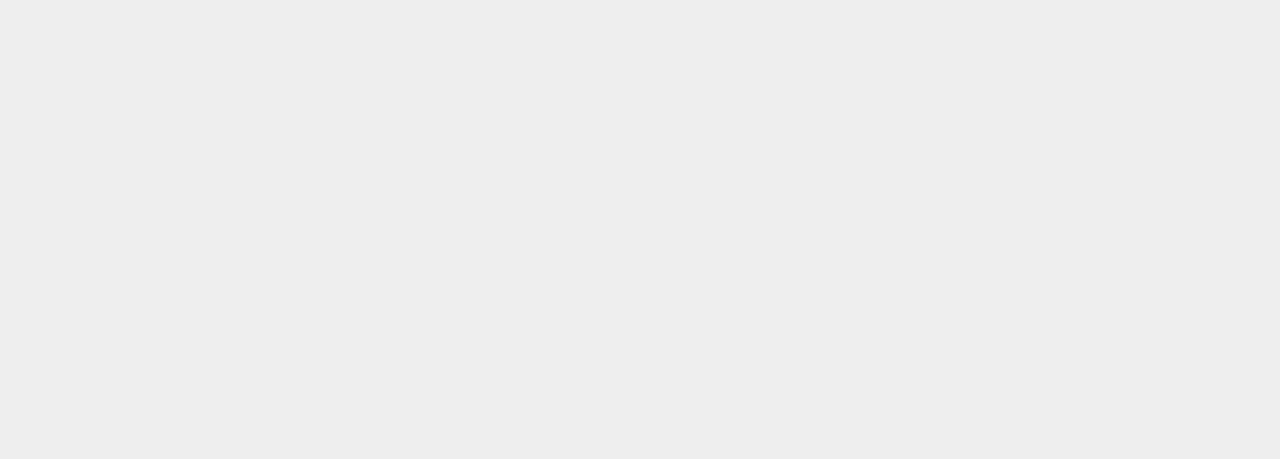
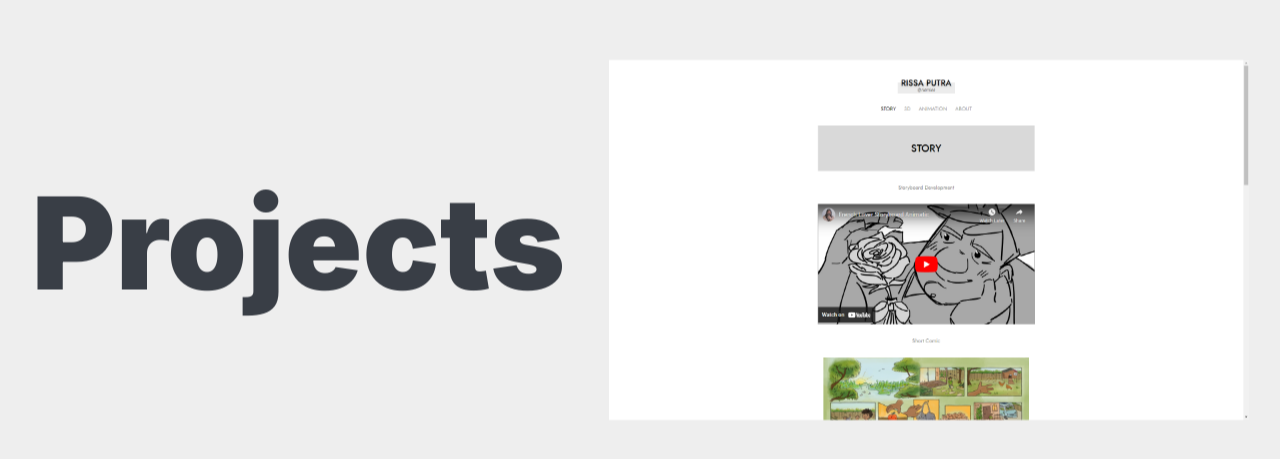
Before and after one commit to tanuarta/tanuarta.github.io, a React (Create React App) app in the folder tanuarta/: page / in a window 1280 px wide. Shown: the part 1211-1670 px from the top of the page. Before the commit the page ends 1502 px from the top, so only its background shows below. Built offline with nearby package versions, Linux system fonts and the light colour scheme.

Commit message:
Starting to add project

```diff
--- a/tanuarta/src/Pages/Home.jsx
+++ b/tanuarta/src/Pages/Home.jsx
@@ -3,6 +3,7 @@ import Header from '../Components/Header';
 import styles from './Home.module.scss'
 import Marquee from "react-fast-marquee";
 import { useParallax } from 'react-scroll-parallax';
+import riemiee from '../Media/riemiee.PNG'
 
 const Home = ({ setCursorMode }) => {
   const { ref: projectRef } = useParallax({ speed: 40 });
@@ -47,9 +48,15 @@ const Home = ({ setCursorMode }) => {
 
 
 
-      <div className={styles.box2}>
-        <div ref={projectRef} className={styles.proj}>
+      <div ref={projectRef} className={styles.box2}>
+        <div className={styles.proj}>
           Projects
+        </div>
+
+        <div className={styles.projectBox}>
+          <div className={styles.project}>
+            <img className={styles.projectImg} src={riemiee} />
+          </div>
         </div>
 
       </div>
--- a/tanuarta/src/Pages/Home.module.scss
+++ b/tanuarta/src/Pages/Home.module.scss
@@ -18,7 +18,7 @@
 
 .box2 {
   display: flex;
-  flex-direction: column;
+  flex-direction: row;
   align-items: center;
   justify-content: center;
   height: 100vh;
@@ -58,5 +58,23 @@
   font-size: 10vw;
   font-weight: 700;
   color: $text-color;
-  padding-right: 5em;
+  padding-right: 0.3em;
 }
+
+.projectBox {
+  display: flex;
+  align-items: center;
+  justify-content: center;
+  width: 50%;
+  height: 100%;
+  padding-left: 0.3em;
+}
+
+.project {
+  width: 100%;
+}
+
+.projectImg {
+  object-fit: contain;
+  width: 100%;
+}
```
Also changed, not shown: tanuarta/src/Media/riemiee.PNG (added).
